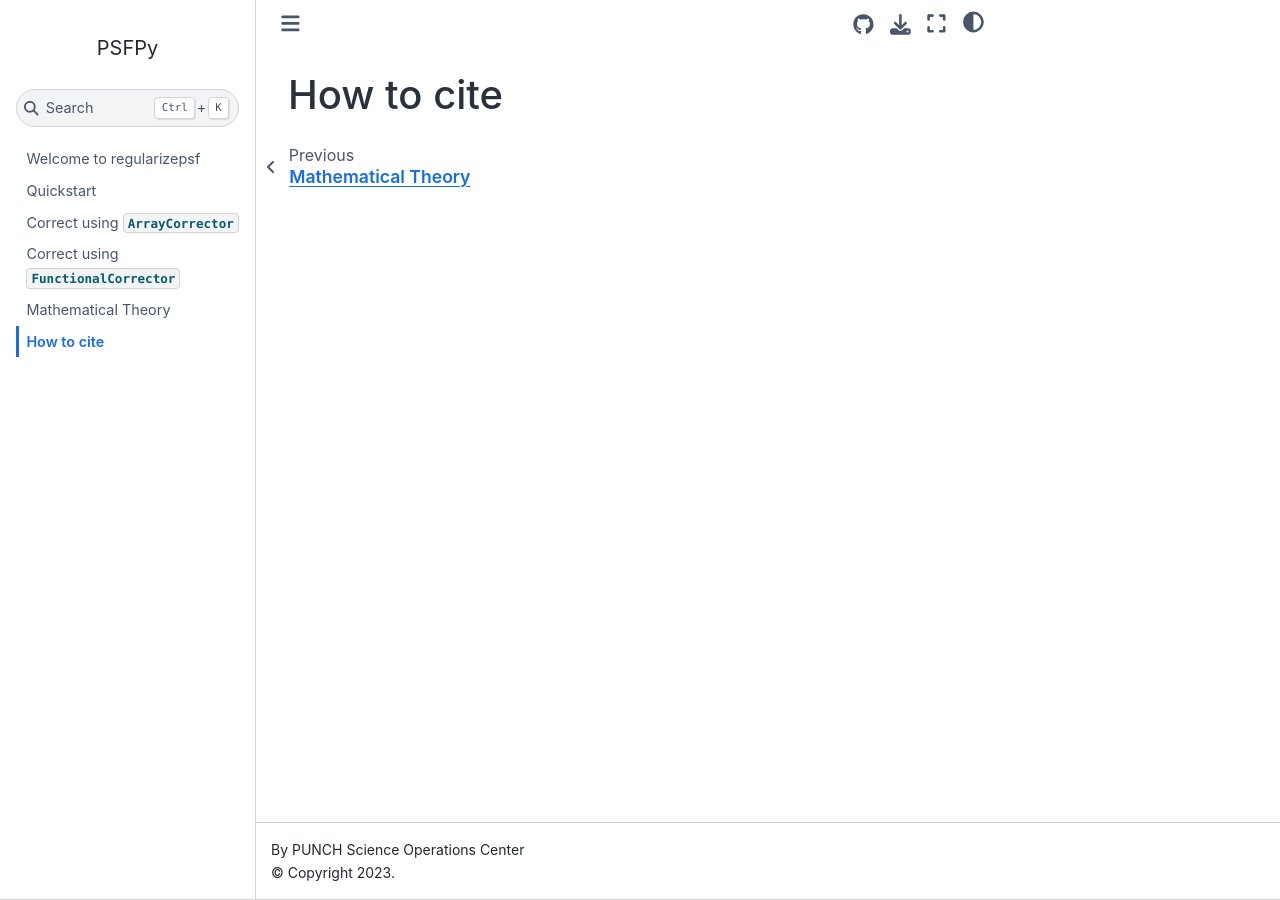
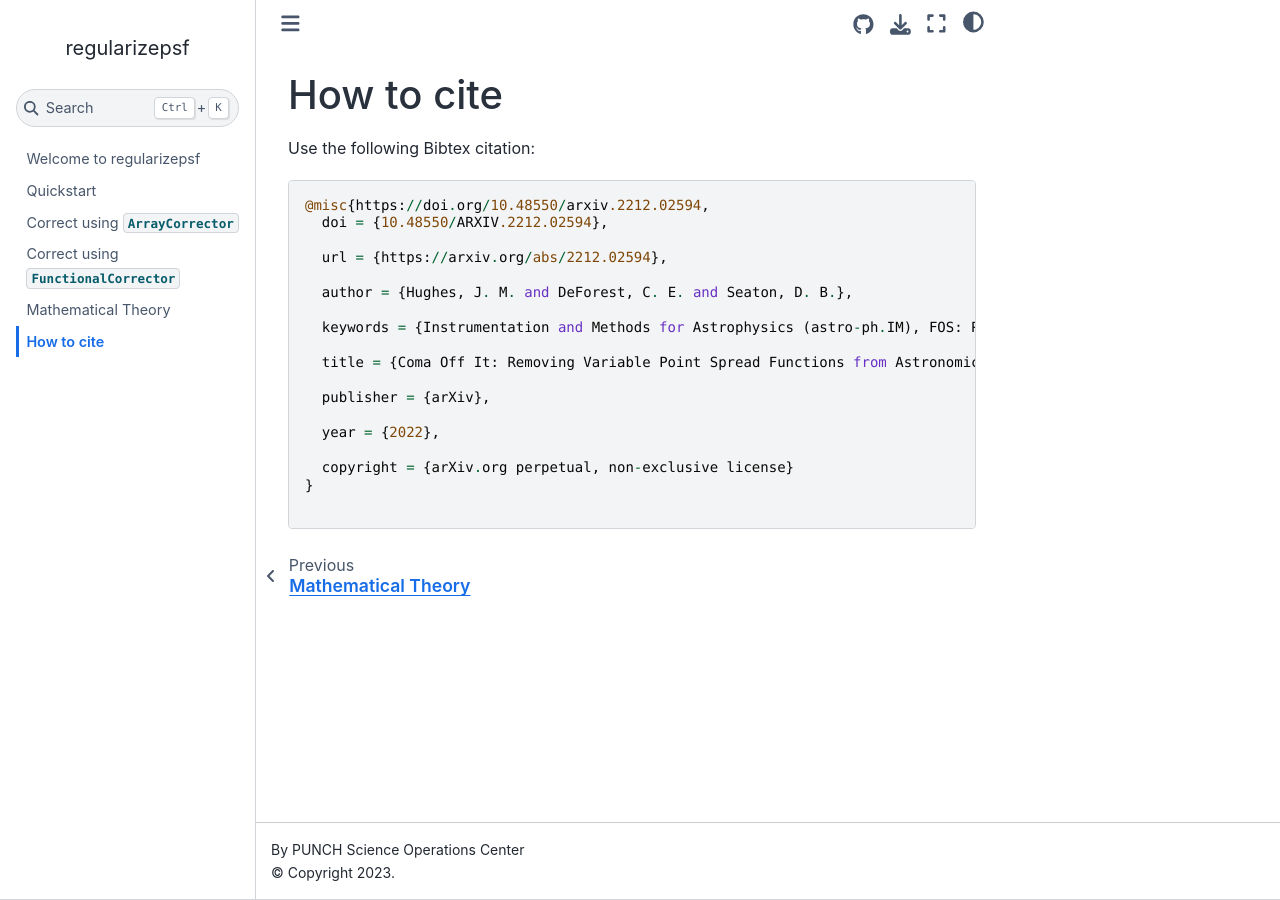
Before and after one commit to punch-mission/regularizepsf, a Jupyter Book: the page built from docs/cite.md, in a window 1280 px wide. Built offline with Jupyter Book 1.0.4 settings and Sphinx 7.4.7 and the Sphinx Book theme 1.1.4, drawn with Linux system fonts in a browser that asks for light colours.

Commit message:
renames website, adds citation

````diff
--- a/docs/_config.yml
+++ b/docs/_config.yml
@@ -1,7 +1,7 @@
 # Book settings
 # Learn more at https://jupyterbook.org/customize/config.html
 
-title: PSFPy
+title: regularizepsf
 author: PUNCH Science Operations Center
 
 # Force re-execution of notebooks on each build.
--- a/docs/cite.md
+++ b/docs/cite.md
@@ -1 +1,23 @@
 # How to cite
+
+Use the following Bibtex citation:
+```
+@misc{https://doi.org/10.48550/arxiv.2212.02594,
+  doi = {10.48550/ARXIV.2212.02594},
+
+  url = {https://arxiv.org/abs/2212.02594},
+
+  author = {Hughes, J. M. and DeForest, C. E. and Seaton, D. B.},
+
+  keywords = {Instrumentation and Methods for Astrophysics (astro-ph.IM), FOS: Physical sciences, FOS: Physical sciences},
+
+  title = {Coma Off It: Removing Variable Point Spread Functions from Astronomical Images},
+
+  publisher = {arXiv},
+
+  year = {2022},
+
+  copyright = {arXiv.org perpetual, non-exclusive license}
+}
+
+```
````
